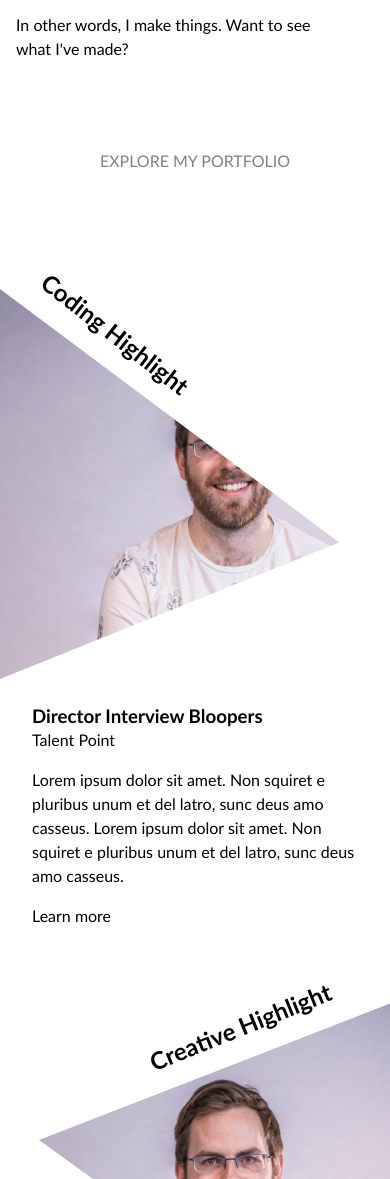
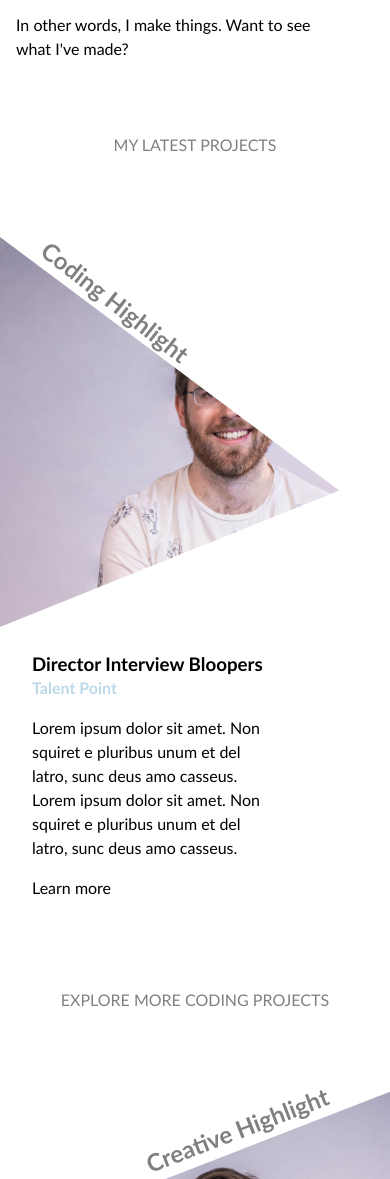
Before and after one commit to theAdhocracy/portfolio, a Gatsby site: page / in a window 390 px wide. Shown: the part 513-1692 px from the top of the page. Built offline with nearby package versions, Linux system fonts and the light colour scheme; Gatsby itself is replaced by a stand-in of ours.

Commit message:
:lipstick: Improving mobile styles for highlights section

```diff
--- a/src/pages/index.js
+++ b/src/pages/index.js
@@ -26,7 +26,7 @@ const IndexPage = () => {
 					</section>
 				</div>
 				<Link className="explore" to="#latest-coding">
-					Explore my portfolio
+					My latest projects
 				</Link>
 				<section id="latest-coding" className="highlight">
 					<h2>Coding Highlight</h2>
@@ -42,6 +42,7 @@ const IndexPage = () => {
 						</p>
 						<Link>Learn more</Link>
 					</div>
+					<Link className="explore">Explore more coding projects</Link>
 				</section>
 				<section id="latest-creative" className="highlight">
 					<h2>Creative Highlight</h2>
@@ -57,6 +58,7 @@ const IndexPage = () => {
 						</p>
 						<Link>Learn more</Link>
 					</div>
+					<Link className="explore">Explore more creative projects</Link>
 				</section>
 			</main>
 			<footer></footer>
--- a/src/styles/global.css
+++ b/src/styles/global.css
@@ -47,8 +47,8 @@ body {
 
 a.explore {
 	display: block;
-	margin-top: 3rem;
-	margin-bottom: 3rem;
+	margin-top: 2rem;
+	margin-bottom: 2rem;
 	padding: 1.5rem 0;
 	width: 100vw;
 	text-align: center;
@@ -58,7 +58,7 @@ a.explore {
 }
 
 a.explore:hover {
-	margin-bottom: 1.9rem;
+	margin-bottom: 0.9rem;
 }
 
 a.explore:hover::after,
@@ -82,6 +82,8 @@ a.explore:hover::after {
 
 .highlight h2 {
 	margin-top: 0;
+	margin-bottom: 0rem;
+	color: grey;
 }
 
 .highlight h3 {
@@ -90,9 +92,12 @@ a.explore:hover::after {
 
 .highlight h3 + p {
 	margin-top: 0;
+	color: var(--page-accent);
+	font-weight: bold;
 }
 
 .details {
+	max-width: 80%;
 	padding: 0 2rem 2rem;
 }
 
@@ -109,7 +114,7 @@ a.explore:hover::after {
 }
 
 .highlight:nth-of-type(2) h2 {
-	transform: rotate(338deg) translate(120px, 68px);
+	transform: rotate(339deg) translate(120px, 62px);
 }
 
 .highlight:nth-of-type(2) .details {
@@ -138,6 +143,12 @@ a.explore:hover::after {
 
 	a.explore {
 		width: 100%;
+		margin-top: 3rem;
+		margin-bottom: 3rem;
+	}
+
+	a.explore:hover {
+		margin-bottom: 1.9rem;
 	}
 }
 
```
